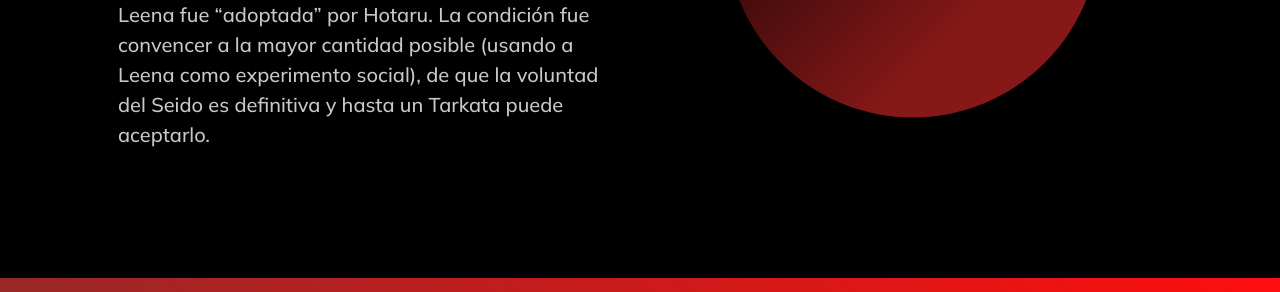
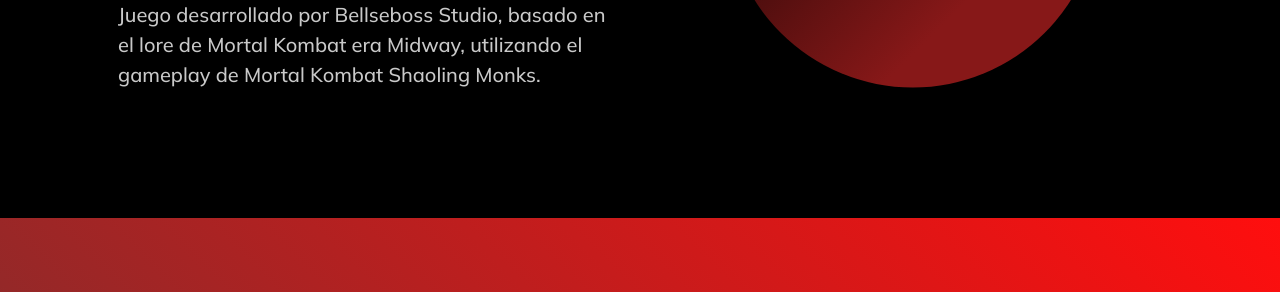
Before and after one commit to Bellseboss-Studio/backend-deploy-game-node, a website: page public/index.html in a window 1280 px wide. Shown: the part 488-780 px from the top of the page. Drawn offline with nearby package versions, Linux system fonts and the light colour scheme.

```diff
--- a/controllers/updateData_controller.js
+++ b/controllers/updateData_controller.js
@@ -10,7 +10,7 @@
             logger.info(["updateDataController.updateData() called", req.body]);
             const keyFromDeploy = req.body.data.key;
             const commentFromDeploy = req.body.comment;
-            const link_to_download_game = req.body.data.url_to_download;
+            const link_to_download_game = req.body.data.URL;
             var numbersOfUsersToNotify = 0;
             var errorMessages = [];
             logger.info(`keyFromDeploy: ${keyFromDeploy} commentFromDeploy: ${commentFromDeploy} link_to_download_game: ${link_to_download_game}`);
--- a/public/index.html
+++ b/public/index.html
@@ -61,10 +61,9 @@
                     <!-- Mashead text and app badges-->
                     <div class="mb-5 mb-lg-0 text-center text-lg-start">
                         <h1 class="display-1 lh-1 mb-3">Mortal Kombat Project OC: <br>Rise of Leena</h1>
-                        <p class="lead fw-normal text-muted mb-5">Leena fue “adoptada” por Hotaru. La condición fue
-                            convencer
-                            a la mayor cantidad posible (usando a Leena como experimento social), de que la voluntad del
-                            Seido es definitiva y hasta un Tarkata puede aceptarlo.</p>
+                        <p class="lead fw-normal text-muted mb-5">
+                            Juego desarrollado por Bellseboss Studio, basado en el lore de Mortal Kombat era Midway, utilizando el gameplay de Mortal Kombat Shaoling Monks.
+                        </p>
                         <!-- <div class="d-flex flex-column flex-lg-row align-items-center">
                                 <a class="me-lg-3 mb-4 mb-lg-0" href="#!"><img class="app-badge" src="assets/img/google-play-badge.svg" alt="..." /></a>
                                 <a href="#!"><img class="app-badge" src="assets/img/app-store-badge.svg" alt="..." /></a>
```
Also changed, not shown: 1 other file.
